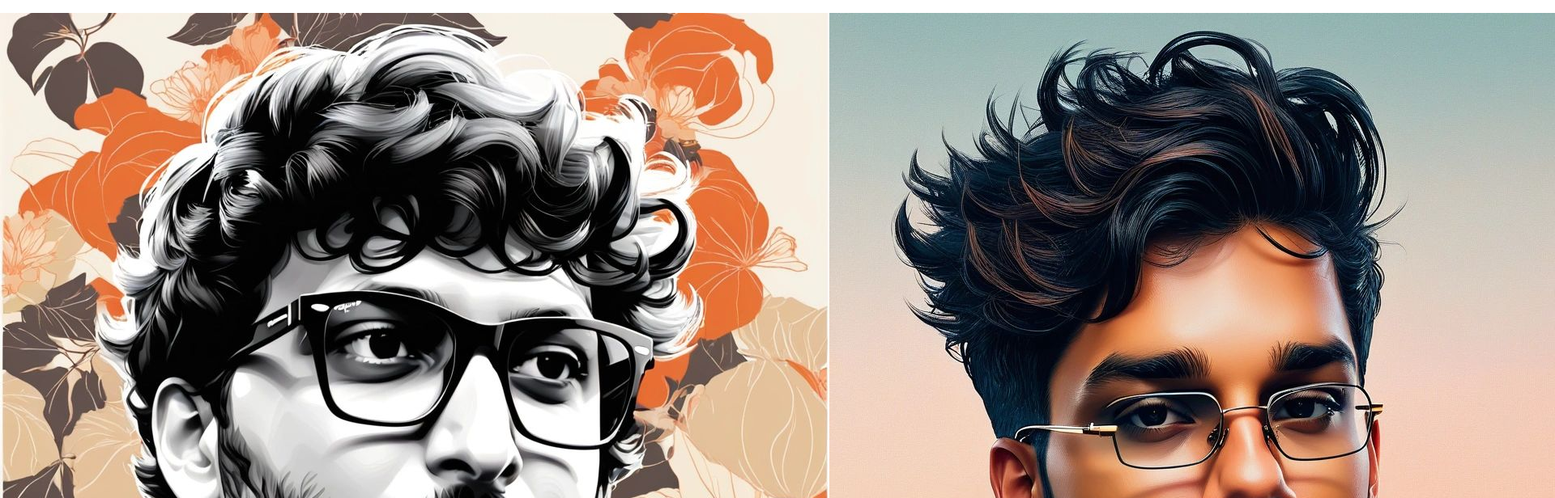
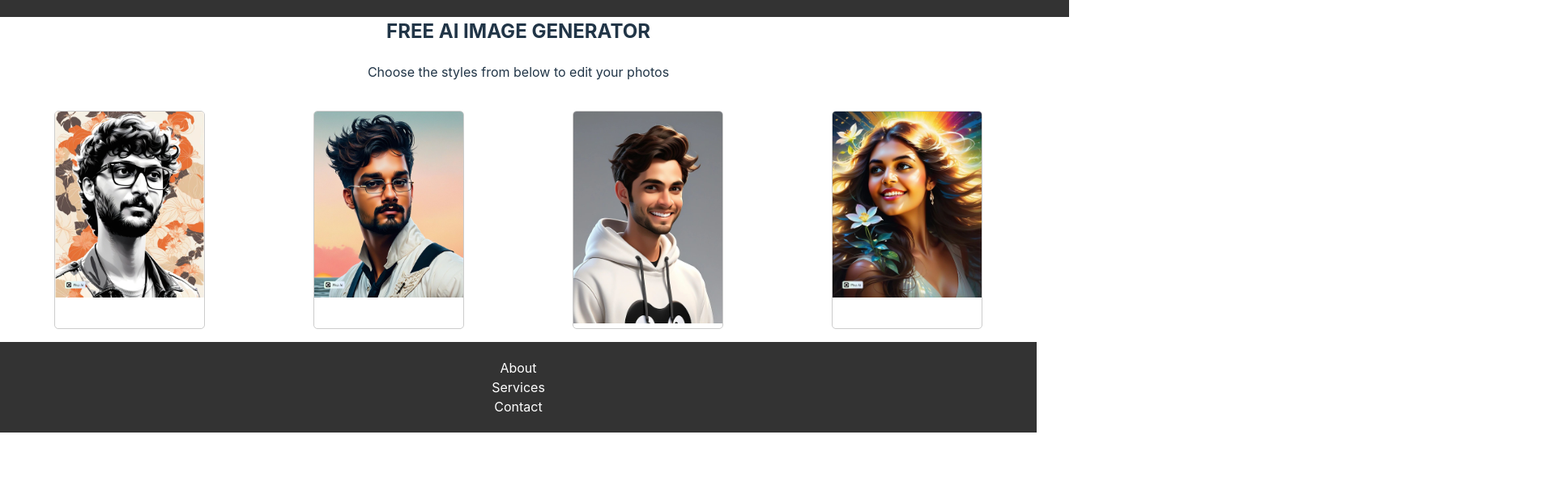
Before and after one commit to arunbchandran100/Pixa-AI-image-generator, a React (Vite) app in the folder react/pixa-ai/: page / in a window 1280 px wide. Shown: the part 160-776 px from the top of the page at 81% size, 1920 px wide, since content can reach past the window. Built offline with nearby package versions, Linux system fonts and the light colour scheme.

Commit message:
added footer and image cards

```diff
--- a/react/pixa-ai/src/Home.tsx
+++ b/react/pixa-ai/src/Home.tsx
@@ -7,20 +7,14 @@ import photo4 from "./assets/images/photo4.jpg";
 
 interface PhotoOptionProps {
   photo: string;
-  onSelect: () => void;
-  onUpload: () => void;
 }
 
-const PhotoOption: React.FC<PhotoOptionProps> = ({
-  photo,
-  onSelect,
-  onUpload,
-}) => {
+const PhotoOption: React.FC<PhotoOptionProps> = ({ photo }) => {
   return (
-    <div>
+    <div className="photo-option">
+      {" "}
+      {/* Apply photo-option class */}
       <img src={photo} alt="Photo" />
-      <button onClick={onSelect}>Select</button>
-      <button onClick={onUpload}>Upload Your Photo</button>
     </div>
   );
 };
@@ -47,14 +41,17 @@ function Home() {
       <div className="photo-options-container">
         {/* Map over photos and render PhotoOption for each photo */}
         {photos.map((photo, index) => (
-          <PhotoOption
-            key={index}
-            photo={photo}
-            onSelect={() => {} /* Implement your onSelect logic here */}
-            onUpload={() => {} /* Implement your onUpload logic here */}
-          />
+          <PhotoOption key={index} photo={photo} />
         ))}
       </div>
+
+      {/* Footer */}
+      <footer className="footer">
+        <div>About</div>
+        <div>Services</div>
+        <div>Contact</div>
+        {/* Add other basic things */}
+      </footer>
     </div>
   );
 }
--- a/react/pixa-ai/src/Homestyles.css
+++ b/react/pixa-ai/src/Homestyles.css
@@ -1,3 +1,5 @@
+/* Your existing styles */
+
 .container {
   max-width: 800px;
   margin: 0 auto;
@@ -73,18 +75,39 @@
   margin-bottom: 20px; /* Add some margin below the text */
 }
 
-
 .description {
   text-align: center; /* Center-align the text */
   margin-bottom: 20px; /* Add some margin below the text */
 }
 
+/* New styles for the updated design */
+
 .photo-options-container {
   display: flex; /* Use flexbox layout */
+  flex-wrap: wrap; /* Allow items to wrap to the next line */
   justify-content: space-around; /* Space items evenly along the main axis */
 }
 
+.photo-option {
+  width: calc(15% - 8px); /* Set initial width to 15% of the container width */
+  margin: 16px 2px; /* Add some margin between the cards horizontally and vertically */
+}
+
 .photo-option img {
-    max-width: 100%; /* Ensure images don't exceed container width */
-    height: auto; /* Maintain aspect ratio */
+  width: 100%; /* Ensure the image fills the entire width of the card */
+  height: auto; /* Maintain the aspect ratio of the image */
 }
+
+/* Adjust styles for smaller screens */
+@media screen and (max-width: 768px) {
+  .photo-option {
+    width: calc(50% - 8px); /* Set width to 50% on smaller screens */
+  }
+}
+
+.footer {
+  background-color: #333;
+  color: #fff;
+  padding: 20px 0;
+  text-align: center;
+}
```
Lines whose indentation alone changed are shown as unchanged.
